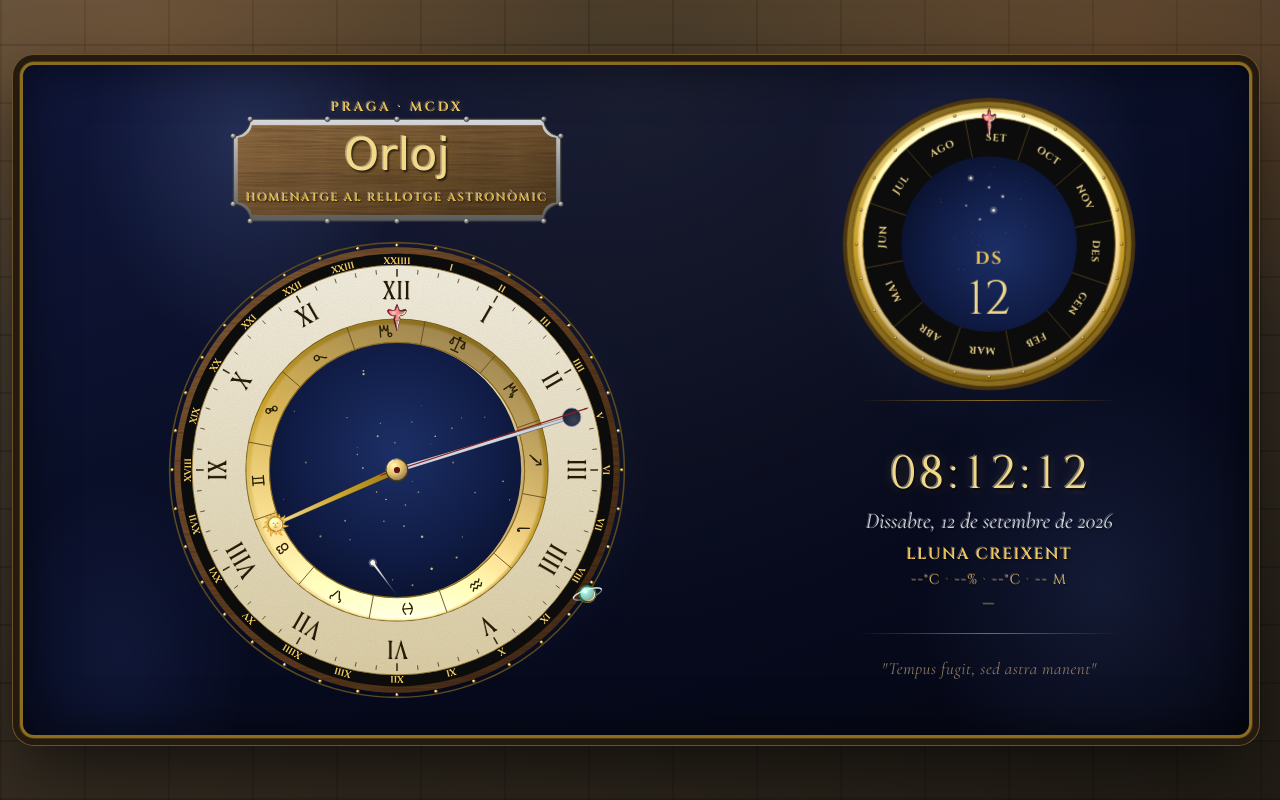
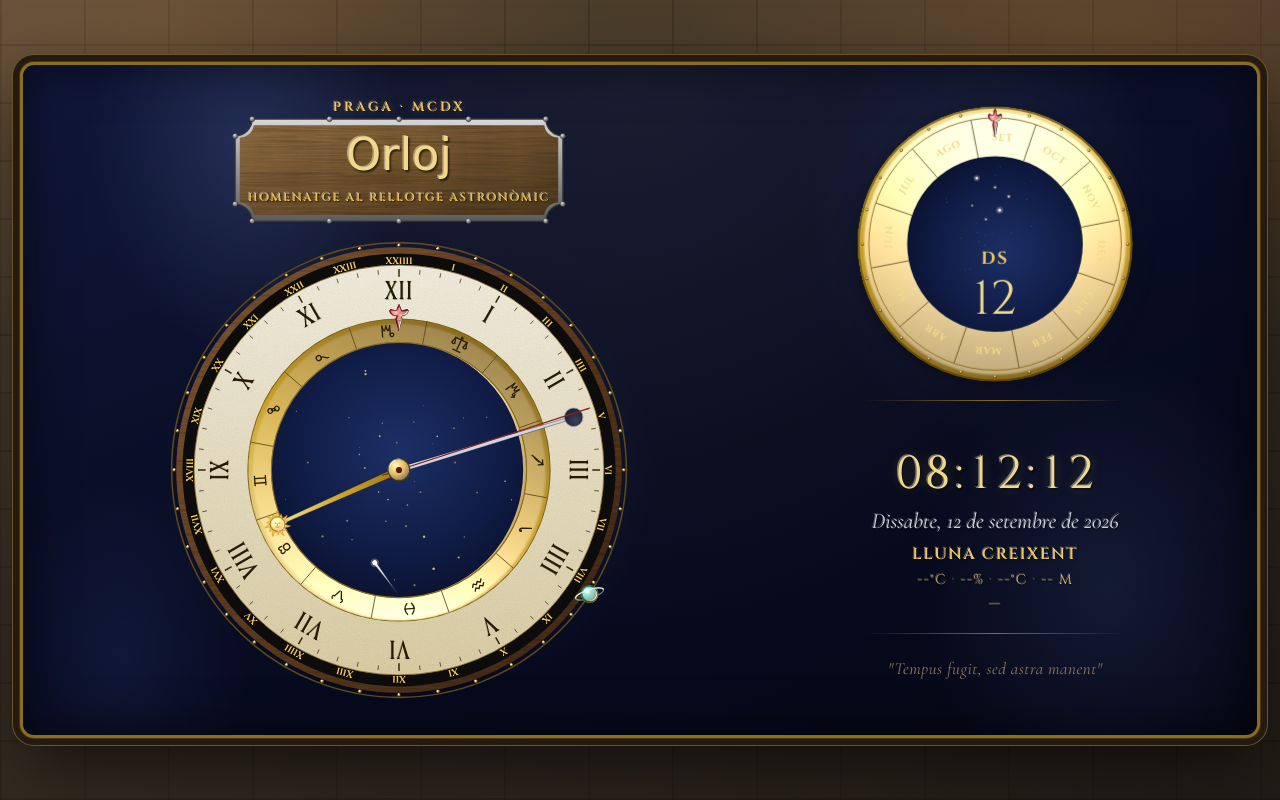
Before and after one commit to xavimuniesa/peixos, a plain HTML site: page index.html in a window 1280 px wide. Drawn offline with nearby package versions, Linux system fonts and the light colour scheme; a web font is replaced by a local one.

Commit message:
Update index.html

```diff
--- a/index.html
+++ b/index.html
@@ -147,12 +147,10 @@
     margin: 4px auto 0;
     position: relative;
     z-index: 2;
-    /* Perspectiva perquè el 3D es vegi amb profunditat */
     perspective: 1600px;
   }
   .calendari-wrap svg{ width:100%; height:auto; display:block; }
 
-  /* Gir de moneda / rellotge de butxaca: cada hora en punt (i una vegada de mostra en carregar) */
   .calendari-flip{
     position: relative;
     width: 100%;
@@ -167,21 +165,16 @@
     to   { transform: rotateY(360deg); }
   }
 
-  /* ===== EL COS DEL CILINDRE (el volum 3D) ===== */
-  /* Ara està DARRERE la cara frontal i DAVANT la posterior.
-     Les capes són discos daurats sencers, com a la brúixola que funcionava. */
   .cos-cilindre{
     position: absolute;
     inset: 0;
     transform-style: preserve-3d;
     pointer-events: none;
-    /* Sense z-index: queda entremig de les cares frontal i posterior gràcies al translateZ */
   }
   .cos-cilindre .capa-volum{
     position: absolute;
     inset: 0;
     border-radius: 50%;
-    /* Disc daurat massís amb degradat radial, com a la brúixola */
     background: radial-gradient(circle at 40% 36%,
       #fff6db 0%,
       #f0c65c 22%,
@@ -191,21 +184,22 @@
     box-shadow: inset 0 0 10px rgba(0,0,0,0.7);
   }
 
-  /* Les cares frontal i posterior: ara amb translateZ per situar-les als extrems del cilindre */
+  /* ===== CARES SENSE ANELLS FOSCOS EXTERIORS ===== */
+  /* He eliminat els dos anells daurats del box-shadow.
+     Ara només hi ha una ombra subtil per donar profunditat, sense cap vora afegida. */
   .cara-davant, .cara-darrere{
     position: absolute;
     inset: 0;
     border-radius: 50%;
     backface-visibility: hidden;
-    box-shadow: 0 0 0 5px #8a6d1f, 0 0 0 9px #4a3510;
+    /* Només una ombra suau, sense anells daurats al voltant */
+    filter: drop-shadow(0 4px 12px rgba(0,0,0,0.4));
   }
   .cara-davant{
-    /* Endavant: davant de totes les capes del cilindre */
     transform: translateZ(14px);
   }
   .cara-davant svg{ width:100%; height:100%; }
   .cara-darrere{
-    /* Enrere: darrere de totes les capes del cilindre */
     transform: rotateY(180deg) translateZ(14px);
     background:
       radial-gradient(circle at 32% 28%, #fff6db 0%, #f0c65c 32%, #c9a227 62%, #6e5416 100%);
@@ -346,7 +340,6 @@
       <div class="columna-dre">
         <div class="calendari-wrap">
           <div class="calendari-flip" id="calendariFlip">
-            <!-- El cos del cilindre amb volum 3D (discos daurats) -->
             <div class="cos-cilindre" id="cosCilindre"></div>
 
             <div class="cara-davant">
@@ -386,14 +379,12 @@
   function polarY(cy, r, angDeg){ return cy - r * Math.cos(angDeg * Math.PI/180); }
 
   // ==================== El cos del cilindre amb volum ====================
-  // Discos daurats sencers apilats entre -14px i +14px (darrere de la cara frontal
-  // que està a +14px, i davant de la posterior que està a -14px).
   (function generaVolumCilindre(){
     const contenidor = document.getElementById('cosCilindre');
     if (!contenidor) return;
 
     const totalCapes = 24;
-    const gruixTotal = 28;   // de -14px a +14px
+    const gruixTotal = 28;
 
     for (let i = 0; i < totalCapes; i++) {
       const capa = document.createElement('div');
@@ -792,7 +783,10 @@
     }));
   }
   cal.appendChild(reblonsCalGrup);
-  cal.appendChild(el('circle', {cx:CCX, cy:CCY, r:138, fill:'#0c0c0c'}));
+
+  // ***** ELIMINAT: cal.appendChild(el('circle', {cx:CCX, cy:CCY, r:138, fill:'#0c0c0c'})); *****
+  // Ja no hi ha l'anell negre entre la vora daurada i el disc estelat.
+  // Ara el fons estel·lar arriba fins a la vora daurada directament.
 
   const calGrup = el('g', {id:'calGrup'});
   const mesos = ['GEN','FEB','MAR','ABR','MAI','JUN','JUL','AGO','SET','OCT','NOV','DES'];
@@ -1192,4 +1186,4 @@
 })();
 </script>
 </body>
-</html>0
+</html>
```
